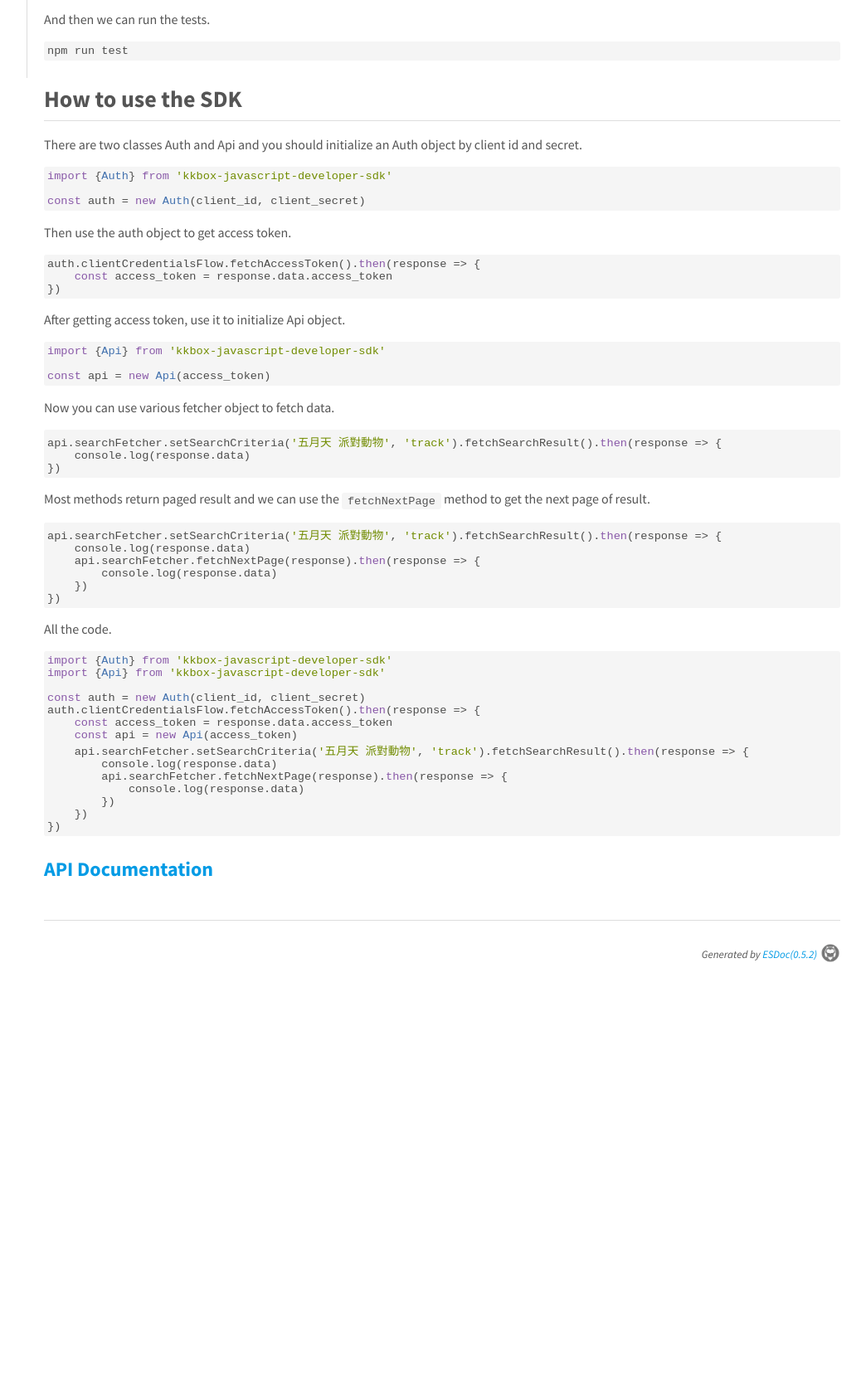
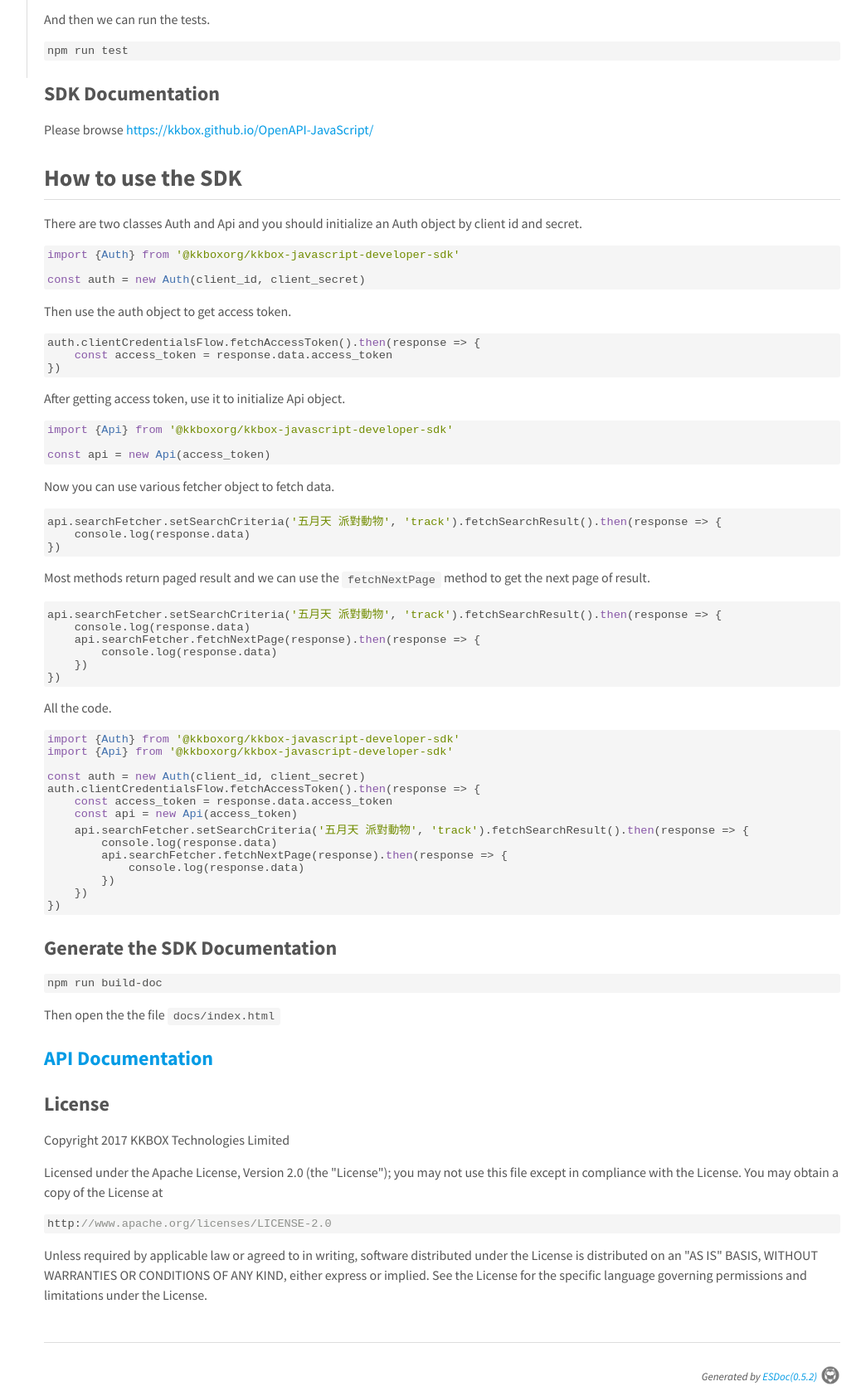
Before and after one commit to KKBOX/OpenAPI-JavaScript, a website: page docs/index.html in a window 1280 px wide. Shown: the part 722-2405 px from the top of the page at 83% size, without its empty margins (217-1261 px from the left). Before the commit the page ends 1896 px from the top, so only its background shows below. Drawn offline with Linux system fonts and the light colour scheme.

Commit message:
Applies new docs directory.

```diff
--- a/docs/index.html
+++ b/docs/index.html
@@ -73,9 +73,11 @@
 }</code>
 </code></pre><p>And then we can run the tests.</p>
 <pre><code><code class="source-code prettyprint">npm run test</code>
-</code></pre><h2 id="how-to-use-the-sdk">How to use the SDK</h2>
+</code></pre><h3 id="sdk-documentation">SDK Documentation</h3>
+<p>Please browse <a href="https://kkbox.github.io/OpenAPI-JavaScript/">https://kkbox.github.io/OpenAPI-JavaScript/</a></p>
+<h2 id="how-to-use-the-sdk">How to use the SDK</h2>
 <p>There are two classes Auth and Api and you should initialize an Auth object by client id and secret.</p>
-<pre><code><code class="source-code prettyprint">import {Auth} from &apos;kkbox-javascript-developer-sdk&apos;
+<pre><code><code class="source-code prettyprint">import {Auth} from &apos;@kkboxorg/kkbox-javascript-developer-sdk&apos;
 
 const auth = new Auth(client_id, client_secret)</code>
 </code></pre><p>Then use the auth object to get access token.</p>
@@ -83,7 +85,7 @@
     const access_token = response.data.access_token
 })</code>
 </code></pre><p>After getting access token, use it to initialize Api object.</p>
-<pre><code><code class="source-code prettyprint">import {Api} from &apos;kkbox-javascript-developer-sdk&apos;
+<pre><code><code class="source-code prettyprint">import {Api} from &apos;@kkboxorg/kkbox-javascript-developer-sdk&apos;
 
 const api = new Api(access_token)</code>
 </code></pre><p>Now you can use various fetcher object to fetch data.</p>
@@ -98,8 +100,8 @@
     })
 })</code>
 </code></pre><p>All the code.</p>
-<pre><code><code class="source-code prettyprint">import {Auth} from &apos;kkbox-javascript-developer-sdk&apos;
-import {Api} from &apos;kkbox-javascript-developer-sdk&apos;
+<pre><code><code class="source-code prettyprint">import {Auth} from &apos;@kkboxorg/kkbox-javascript-developer-sdk&apos;
+import {Api} from &apos;@kkboxorg/kkbox-javascript-developer-sdk&apos;
 
 const auth = new Auth(client_id, client_secret)
 auth.clientCredentialsFlow.fetchAccessToken().then(response =&gt; {
@@ -112,7 +114,21 @@
         })
     })
 })</code>
-</code></pre><h3 id="-api-documentation-https-kkbox-gelato-io-"><a href="https://kkbox.gelato.io">API Documentation</a></h3>
+</code></pre><h3 id="generate-the-sdk-documentation">Generate the SDK Documentation</h3>
+<pre><code><code class="source-code prettyprint">npm run build-doc</code>
+</code></pre><p>Then open the the file <code>docs/index.html</code></p>
+<h3 id="-api-documentation-https-kkbox-gelato-io-"><a href="https://kkbox.gelato.io">API Documentation</a></h3>
+<h3 id="license">License</h3>
+<p>Copyright 2017 KKBOX Technologies Limited</p>
+<p>   Licensed under the Apache License, Version 2.0 (the &quot;License&quot;);
+   you may not use this file except in compliance with the License.
+   You may obtain a copy of the License at</p>
+<pre><code><code class="source-code prettyprint">http://www.apache.org/licenses/LICENSE-2.0</code>
+</code></pre><p>   Unless required by applicable law or agreed to in writing, software
+   distributed under the License is distributed on an &quot;AS IS&quot; BASIS,
+   WITHOUT WARRANTIES OR CONDITIONS OF ANY KIND, either express or implied.
+   See the License for the specific language governing permissions and
+   limitations under the License.</p>
 </div>
 </div>
 
--- a/package.json
+++ b/package.json
@@ -12,7 +12,7 @@
     "build-webpack": "webpack -p",
     "build": "babel src --presets babel-preset-es2015 --out-dir dist",
     "prepublishOnly": "npm run build",
-    "doc": "./node_modules/.bin/esdoc && open ./public/index.html",
+    "doc": "./node_modules/.bin/esdoc && open ./docs/index.html",
     "build-doc": "./node_modules/.bin/esdoc"
   },
   "author": "KKBOX",
```
Also changed, not shown: docs/package.json (+8 -5 lines), docs/source.html (+21 -21 lines), README.md.
